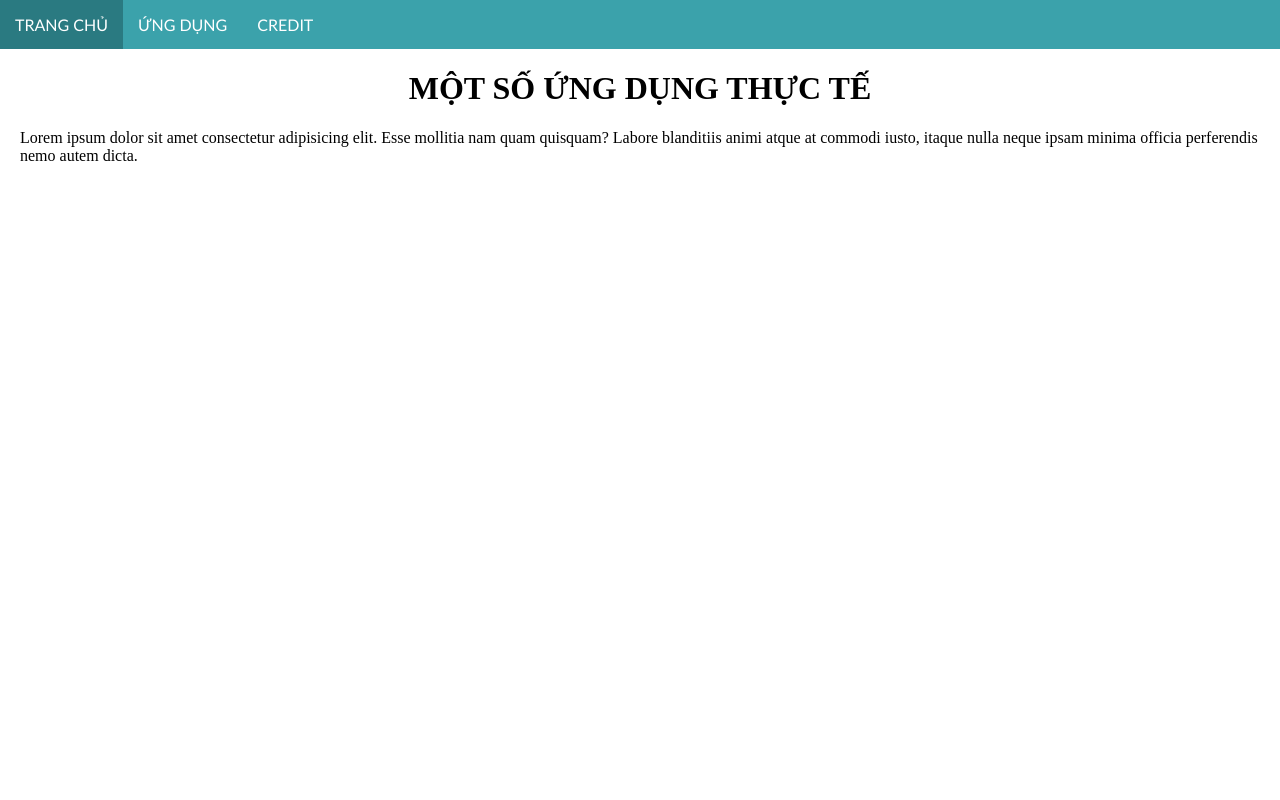
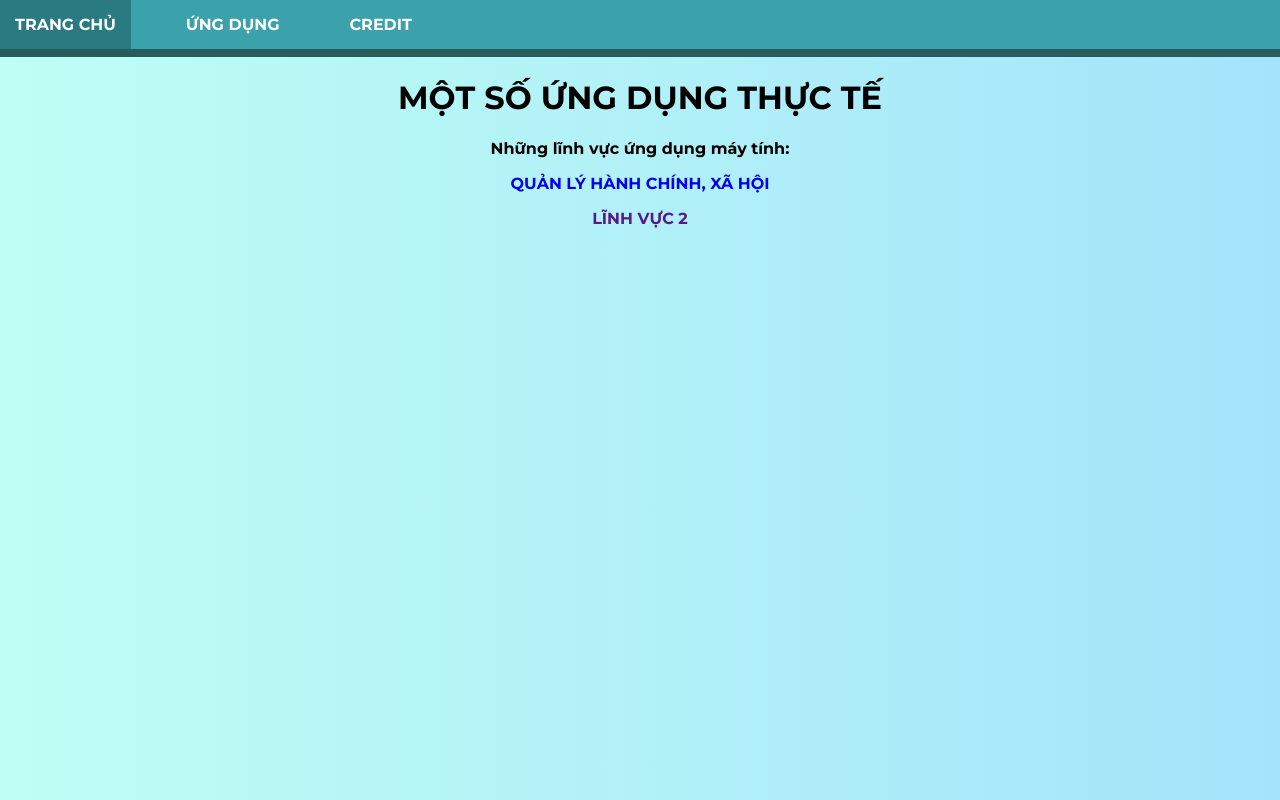
Before and after one commit to Keviejes/9-7, a plain HTML site: page ungdung.html in a window 1280 px wide. Drawn offline with Linux system fonts and the light colour scheme.

Commit message:
Add files via upload

```diff
--- a/style.css
+++ b/style.css
@@ -1,5 +1,9 @@
+
 body{
     margin: 0px;
+    background: linear-gradient(to right, rgb(189, 255, 244), rgb(165, 227, 251));
+    background-repeat: no-repeat;
+    background-attachment: fixed;
 }
 main{
     margin: 20px;
@@ -7,10 +11,13 @@ main{
 h1{
     text-align: center;
 }
+
 .navbar ul{
     list-style-type: none;
-    background-color: rgb(59, 162, 171);
-
+    background: rgb(59, 162, 171);
+    border-bottom: outset;
+    border-width: 8px;
+    border-bottom-color: rgb(78, 176, 176);
     padding: 0px;
     margin: 0px;
     overflow: hidden;
@@ -21,12 +28,55 @@ h1{
     padding: 15px;
     display:block;
     text-align: center;
-    font-family: 'Gill Sans', 'Gill Sans MT', Calibri, 'Trebuchet MS', sans-serif;
+    font-family: "Montserrat";
+    font-weight: bold;
 
 }
 .navbar a:hover{
     background-color: rgb(42, 122, 129);
+    animation-name: size;
+    animation-duration: 0.75s;
 }
 .navbar li{
     float: left;
 }
+.text{
+    text-align: center;
+    font-family: "Montserrat";
+    font-weight: bold;
+}
+p:hover{
+    animation-name: size;
+    animation-duration: 0.75s;
+}
+h1:hover{
+    animation-name: size;
+    animation-duration: 0.75s;
+}
+.linhvuc ul{
+    list-style-type: none;
+}
+.linhvuc a{
+        text-decoration: none;
+}
+li{
+    text-align: center;
+    font-family: "Montserrat";
+    font-weight: bold;
+    padding-right: 40px;
+    animation-name: popup;
+    animation-duration: 1s;
+}
+.linhvuc #hanhchinh:hover{
+    animation-name: size;
+    animation-duration: 3s;
+}
+@keyframes size{
+    100%{transform: scale(103%)}
+}
+@keyframes size{
+    50%{transform: scale(110%)}
+}
+@keyframes popup{
+    from{transform: translateY(100%)}
+}
--- a/ungdung.html
+++ b/ungdung.html
@@ -5,6 +5,8 @@
     <meta name="viewport" content="width=device-width, initial-scale=1.0">
     <title>MỘT SỐ ỨNG DỤNG THỰC TẾ CỦA MÁY TÍNH</title>
     <link rel="stylesheet" href="style.css">
+    <link href="https://fonts.googleapis.com/css2?family=Montserrat:ital,wght@0,100..900;1,100..900&display=swap" rel="stylesheet">
+
 </head>
 <body>
      <nav class="navbar">
@@ -16,8 +18,21 @@
     </nav>
 
     <main>
-        <h1>MỘT SỐ ỨNG DỤNG THỰC TẾ</h1>
-        <p>Lorem ipsum dolor sit amet consectetur adipisicing elit. Esse mollitia nam quam quisquam? Labore blanditiis animi atque at commodi iusto, itaque nulla neque ipsam minima officia perferendis nemo autem dicta.</p>
+        <div class="text">
+            <h1>MỘT SỐ ỨNG DỤNG THỰC TẾ</h1>
+            <p>Những lĩnh vực ứng dụng máy tính:</p>
+        </div>
+        <div class="linhvuc">
+            <ul>
+                <li id="hanhchinh"><p><a href="https://sites.google.com/view/nhom7lop97/home" target="_blank">QUẢN LÝ HÀNH CHÍNH, XÃ  HỘI</a></p>
+
+            <ul>
+        </div>
+        <div class="linhvuc">
+            <ul>
+                <li id="a"><p><a href="">LĨNH VỰC 2</a></p>
+            <ul>
+        </div>
     </main>
 </body>
 </html>
```
Also changed, not shown: credits.html (+7 -2 lines), index.html (+7 -2 lines), 1 other file.
